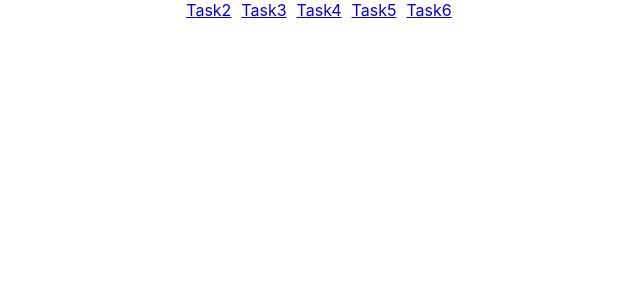
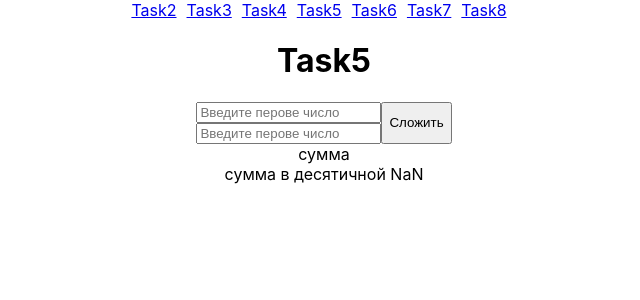
Before and after one commit to aylok1n/programming-workshop, a React (Create React App) app: page /Task7 in a window 1280 px wide. Shown: the top 300 px of the page, without its empty margins (316-956 px from the left). Built offline with nearby package versions, Linux system fonts and the light colour scheme.

Commit message:
Add task7 and task 8

```diff
--- a/package.json
+++ b/package.json
@@ -6,7 +6,9 @@
     "@testing-library/jest-dom": "^5.11.4",
     "@testing-library/react": "^11.1.0",
     "@testing-library/user-event": "^12.1.10",
+    "chart.js": "^3.6.0",
     "react": "^17.0.2",
+    "react-chartjs-2": "^4.0.0",
     "react-dom": "^17.0.2",
     "react-router-dom": "6",
     "react-scripts": "4.0.3",
--- a/src/App.js
+++ b/src/App.js
@@ -5,6 +5,8 @@ import Task3 from './Tasks/Task3';
 import Task4 from './Tasks/Task4';
 import Task5 from './Tasks/Task5';
 import Task6 from './Tasks/Task6';
+import Task7 from './Tasks/Task7';
+import Task8 from './Tasks/Task8';
 
 function App() {
   return (
@@ -15,6 +17,8 @@ function App() {
         <Link style={{ marginRight: 10 }} to='Task4' >Task4</Link>
         <Link style={{ marginRight: 10 }} to='Task5' >Task5</Link>
         <Link style={{ marginRight: 10 }} to='Task6' >Task6</Link>
+        <Link style={{ marginRight: 10 }} to='Task7' >Task7</Link>
+        <Link style={{ marginRight: 10 }} to='Task8' >Task8</Link>
       </nav>
       <Routes>
         <Route path="/Task2" element={<Task2 />} />
@@ -22,6 +26,8 @@ function App() {
         <Route path="/Task4" element={<Task4 />} />
         <Route path="/Task5" element={<Task5 />} />
         <Route path="/Task6" element={<Task6 />} />
+        <Route path="/Task7" element={<Task7 />} />
+        <Route path="/Task8" element={<Task8 />} />
       </Routes>
     </div>
   );
--- /dev/null
+++ b/src/Tasks/Task7.js
@@ -0,0 +1,33 @@
+import React, { useState } from "react";
+import './styles.css'
+
+export const Task7 = (props) => {
+    const [a, setA] = useState('')
+    const [b, setB] = useState('')
+    const [res, setRes] = useState('')
+
+    const calculate = () => {
+        setRes((parseInt(a, 11) + parseInt(b, 11)).toString(11))
+
+    }
+
+    return (
+        <div className='center '>
+            <h1>Task5</h1>
+            <div className='row ' style={{ maxWidth: 600, width: 600, justifyContent: 'center' }}>
+                <div className='column'>
+                    <input placeholder='Введите перове число' value={a} onChange={e => setA(e.target.value.replace(/[^[0-9.Aa]/, ''))} ></input>
+                    <input placeholder='Введите перове число' value={b} onChange={e => setB(e.target.value)} ></input>
+                </div>
+                <button onClick={calculate}>Сложить</button>
+            </div>
+            <div className='column'>
+                сумма {res}
+            </div>
+            <div className='column'>
+                сумма в десятичной {parseInt(res, 11)}
+            </div>
+        </div>
+    )
+}
+export default Task7
--- /dev/null
+++ b/src/Tasks/Task8.js
@@ -0,0 +1,109 @@
+import React, { useState } from "react";
+import './styles.css'
+
+
+export const Task8 = (props) => {
+    const width = 500
+    const height = 500
+    const canvas = React.useRef(null)
+
+    const [A, setA] = useState(0)
+    const [B, setB] = useState(0)
+    const [C, setC] = useState(0)
+    const [M1, setM1] = useState([0, 0])
+    const [M2, setM2] = useState([0, 0])
+
+    React.useEffect(() => {
+        updateCanvas()
+    }, [A, B, C, M1, M2])
+
+    const updateCanvas = () => {
+        const ctx = canvas.current.getContext('2d');
+        ctx.clearRect(0, 0, width, height);
+        // Ваша формула
+        const y = (x) => A * x + B * x + C;
+        const polyline = (color, pts) => {
+            ctx.strokeStyle = color;
+            ctx.beginPath();
+            pts.forEach((p, i) => i ? ctx.lineTo(...p) : ctx.moveTo(...p));
+            ctx.stroke();
+        }
+
+        let scale = 25;
+        let step = 1;
+        ctx.lineWidth = 0.5;
+        for (var i = step * scale; i < width; i += step * scale) { //вертикальные
+            polyline('#7a7979', [[i, 0], [i, height]]);
+        }
+        for (var i = step * scale; i < height; i += step * scale) { //Горизонтальные
+            polyline('#7a7979', [[0, i], [width, i]]);
+        }
+
+        ctx.lineWidth = 2;
+        let pts = [];
+        for (let x = -width / 2; x < width / 2; x += 1) {
+            pts.push([width / 2 + x, height / 2 - y(x / scale) * scale]);
+        }
+        polyline('blue', pts);
+
+        //Ось X
+        polyline('red', [[0, height / 2], [width, height / 2]]);
+
+        // ось Y
+        polyline('red', [[width / 2, 0], [width / 2, height]]);
+
+        const m1x = width / 2 + Number(M1[0])
+        const m1y = height / 2 - Number(M1[1])
+        const m2x = width / 2 + Number(M2[0])
+        const m2y = height / 2 - Number(M2[1])
+
+        ctx.beginPath();
+        ctx.strokeStyle = '#123123'
+        ctx.lineWidth = 5;
+        ctx.arc(m1x, m1y, 2, 0, Math.PI * 2, true);
+        ctx.stroke();
+
+        ctx.beginPath();
+        ctx.strokeStyle = '#123123'
+        ctx.lineWidth = 5;
+        ctx.arc(m2x, m2y, 2, 0, Math.PI * 2, true);
+        ctx.stroke();
+
+        const M0 = pts.sort((a, b) => {
+            let l1 = Math.sqrt(Math.pow((a[0] - m1x), 2) + Math.pow((a[1] - m1y), 2))
+            let l2 = Math.sqrt(Math.pow((a[0] - m2x), 2) + Math.pow((a[1] - m2y), 2))
+            let k1 = Math.sqrt(Math.pow((b[0] - m1x), 2) + Math.pow((b[1] - m1y), 2))
+            let k2 = Math.sqrt(Math.pow((b[0] - m2x), 2) + Math.pow((b[1] - m2y), 2))
+            return ((l1 + l2) - (k1 + k2))
+        })[0]
+
+
+
+        ctx.beginPath();
+        ctx.strokeStyle = '#123123'
+        ctx.lineWidth = 5;
+        ctx.arc((M0[0]), M0[1], 2, 0, Math.PI * 2, true);
+        ctx.stroke();
+    }
+
+    return (
+        <div className='center '>
+            <h1>Task8</h1>
+            <div className='row between'>
+                <div className='column'>
+                    <label>A <input placeholder='Введите перове число' value={A} onChange={e => setA(Number(e.target.value))} ></input></label>
+                    <label>B <input placeholder='Введите перове число' value={B} onChange={e => setB(Number(e.target.value))} ></input></label>
+                    <label>C <input placeholder='Введите перове число' value={C} onChange={e => setC(Number(e.target.value))} ></input></label>
+                </div>
+                <div className='column'>
+                    <label>M1 <input placeholder='Введите перове число' value={M1} onChange={e => setM1(e.target.value.split(',', 2))} ></input></label>
+                    <label>M2 <input placeholder='Введите перове число' value={M2} onChange={e => setM2(e.target.value.split(',', 2))} ></input></label>
+                    <div>M1 {M1.join(' ')}</div>
+                    <div>M2 {M2.join(' ')}</div>
+                </div>
+            </div>
+            <canvas ref={canvas} width={width} height={height} />
+        </div>
+    )
+}
+export default Task8
```
Also changed, not shown: 1 other file (tests, documents, lock files or other folders).
